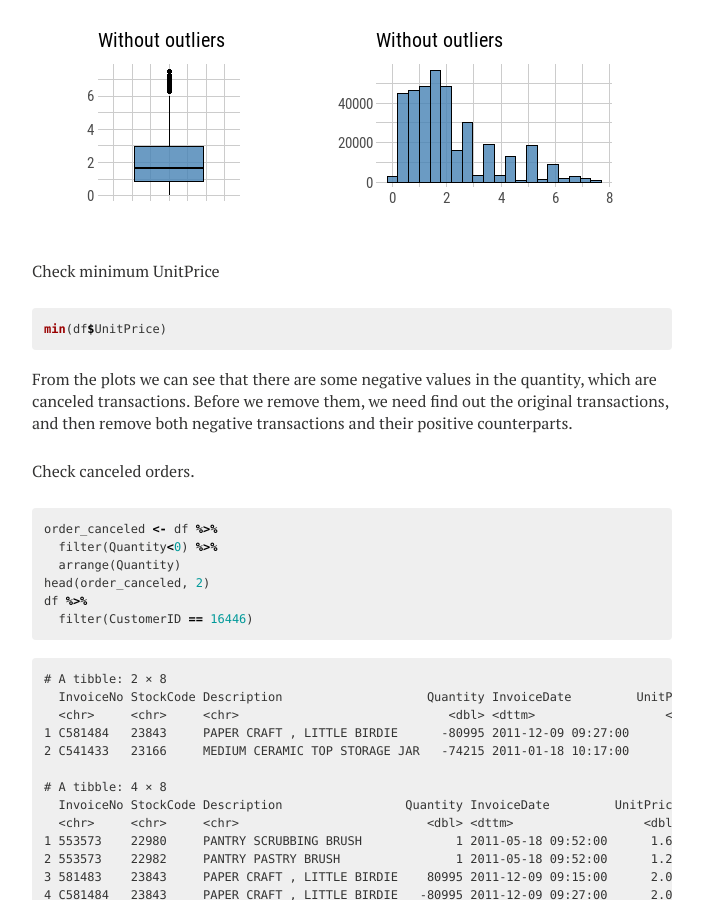
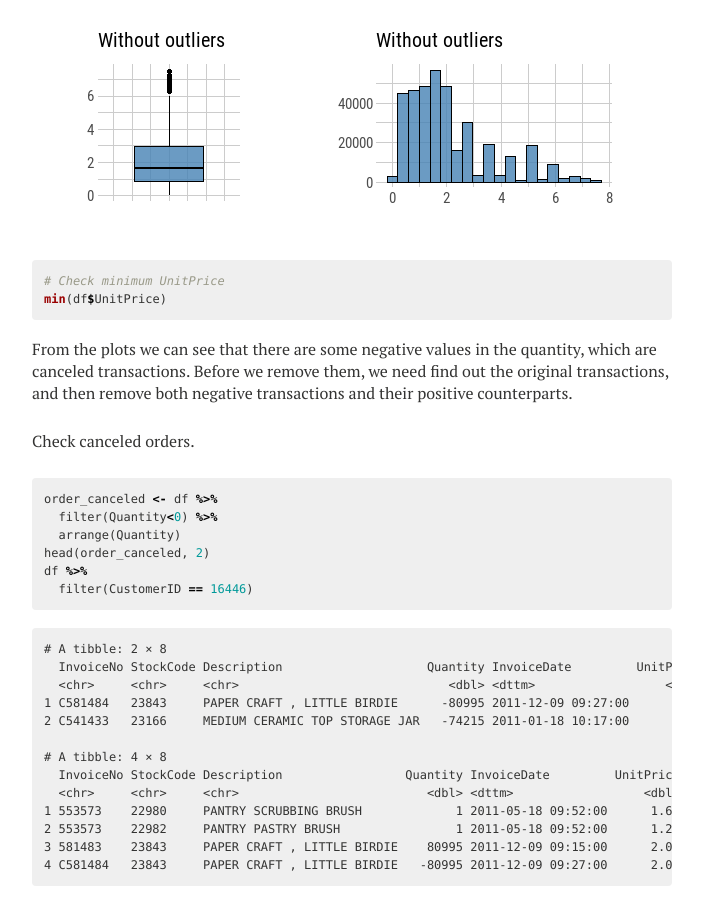
Before and after one commit to Janzhuj/janzhuj.github.io, a Jekyll site: the page built from _posts/2023-07-22-Online-Store-Customer-Segmentation.md, in a window 1280 px wide and 900 px high, scrolled down 3043 px. Shown: the whole window, without its empty margins (288-991 px from the left). Built offline with Jekyll 4.4.1, drawn with Linux system fonts in a browser that asks for light colours; nearby versions of some CDN libraries; library files that are not in the unit come from our copies; comment, search, counter and statistics services are not loaded.

```diff
--- a/_posts/2023-07-22-Online-Store-Customer-Segmentation.md
+++ b/_posts/2023-07-22-Online-Store-Customer-Segmentation.md
@@ -84,9 +84,8 @@ plot_outlier(df,Quantity, UnitPrice)
 
 ![Rplot-4](/figs/2023-07-22-Online-Store-Customer-Segmentation/Rplot-4.png)
 
-Check minimum UnitPrice
-
 {% highlight r %}
+# Check minimum UnitPrice
 min(df$UnitPrice)
 {% endhighlight %}
 
```
